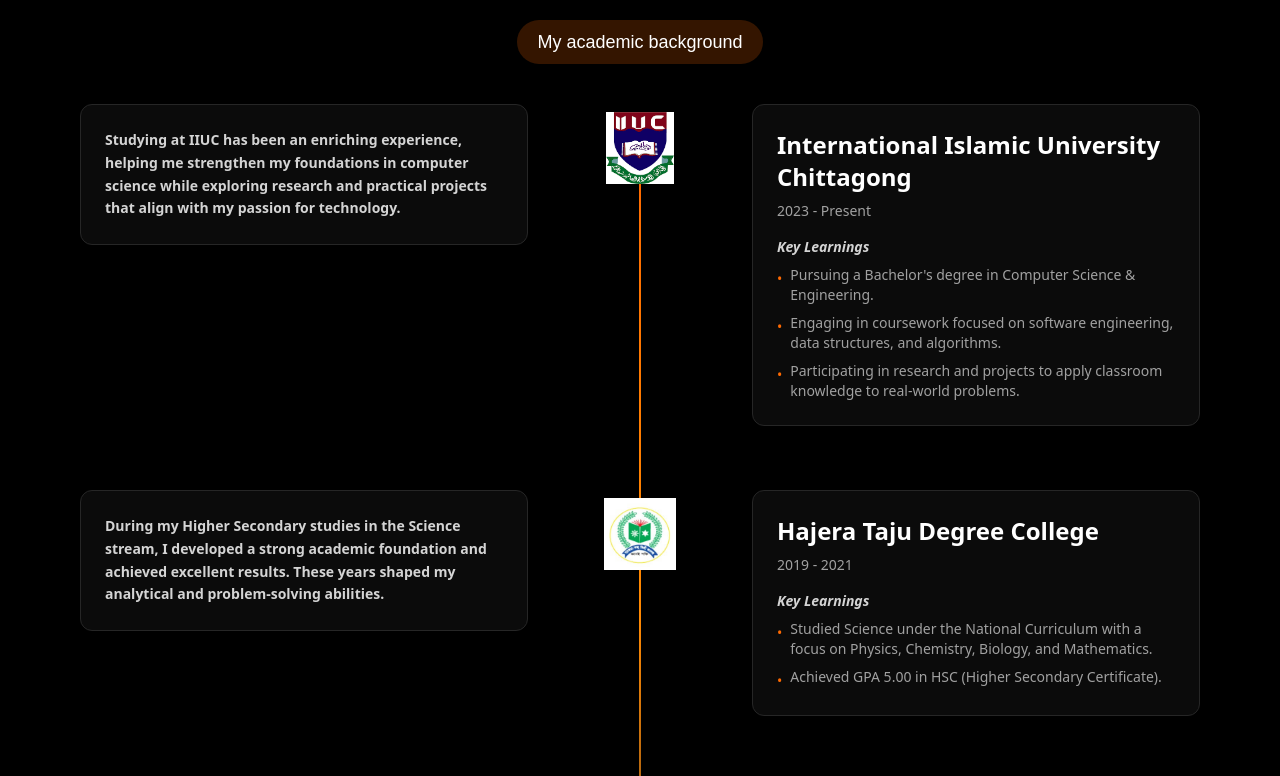
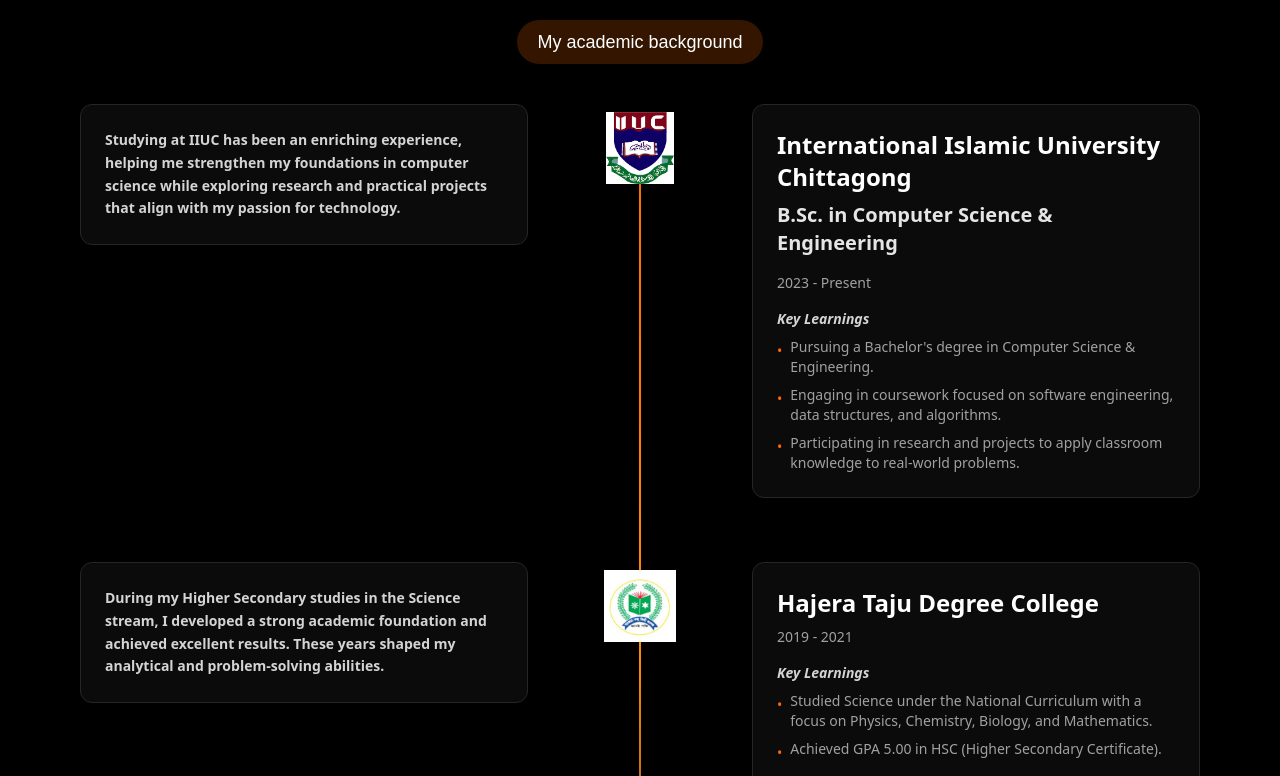
Before and after one commit to MasadRayan/Masad-Rayan-Portfolio, a Next.js app: page / in a window 1280 px wide. Shown: the part 3384-4160 px from the top of the page. Built offline with nearby package versions, Linux system fonts and the light colour scheme; a web font is replaced by a local one.

Commit message:
Added Subject in the educational journey

```diff
--- a/src/app/components/EducationJourny.jsx
+++ b/src/app/components/EducationJourny.jsx
@@ -5,6 +5,7 @@
 const data = [
     {
         review: "Studying at IIUC has been an enriching experience, helping me strengthen my foundations in computer science while exploring research and practical projects that align with my passion for technology.",
+        subject: "B.Sc. in Computer Science & Engineering",
         logoPath: "/education/university.png",
         title: "International Islamic University Chittagong",
         date: "2023 - Present",
--- a/src/components/ui/timeline.jsx
+++ b/src/components/ui/timeline.jsx
@@ -135,6 +135,13 @@
                 <h2 className="text-xl md:text-2xl font-bold text-white mb-2">
                   {item.title}
                 </h2>
+                {
+                  item.subject&& (
+                    <p className="text-neutral-200 font-semibold text-lg md:text-xl mb-4">
+                      {item.subject}
+                    </p>
+                  )
+                }
                 <p className="text-neutral-400 text-sm mb-4">
                   {item.date}
                 </p>
```
